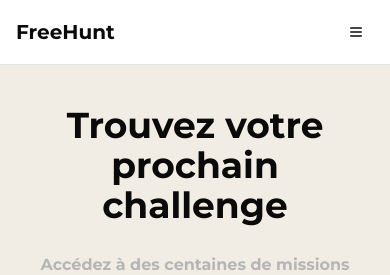
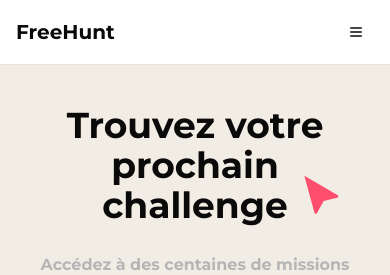
Before and after one commit to CheickLa/Freehunt, a Next.js app in the folder frontend/: page / in a window 390 px wide. Shown: the top 275 px of the page. Built offline with nearby package versions, Linux system fonts and the light colour scheme.

Commit message:
Add red pointer without spiral on mobile homepage

```diff
--- a/frontend/app/page.tsx
+++ b/frontend/app/page.tsx
@@ -2,7 +2,10 @@ import { ReactNode } from "react";
 import { SearchInput } from "@/components/common/search-input";
 import { cn } from "@/lib/utils";
 import Image from "next/image";
-import { RedPointerWithSpiral } from "@/components/common/red-pointer";
+import {
+  RedPointer,
+  RedPointerWithSpiral,
+} from "@/components/common/red-pointer";
 
 function HomeCardColumn({ children }: { children: ReactNode }) {
   return <div className="flex flex-col gap-3 lg:gap-[34px]">{children}</div>;
@@ -49,6 +52,7 @@ export default function Home() {
           <h1 className="text-4xl lg:text-6xl font-bold relative">
             Trouvez votre prochain challenge
             <RedPointerWithSpiral />
+            <RedPointer className="lg:hidden right-0 md:-right-15" />
           </h1>
 
           {/* Subtitle */}
```
